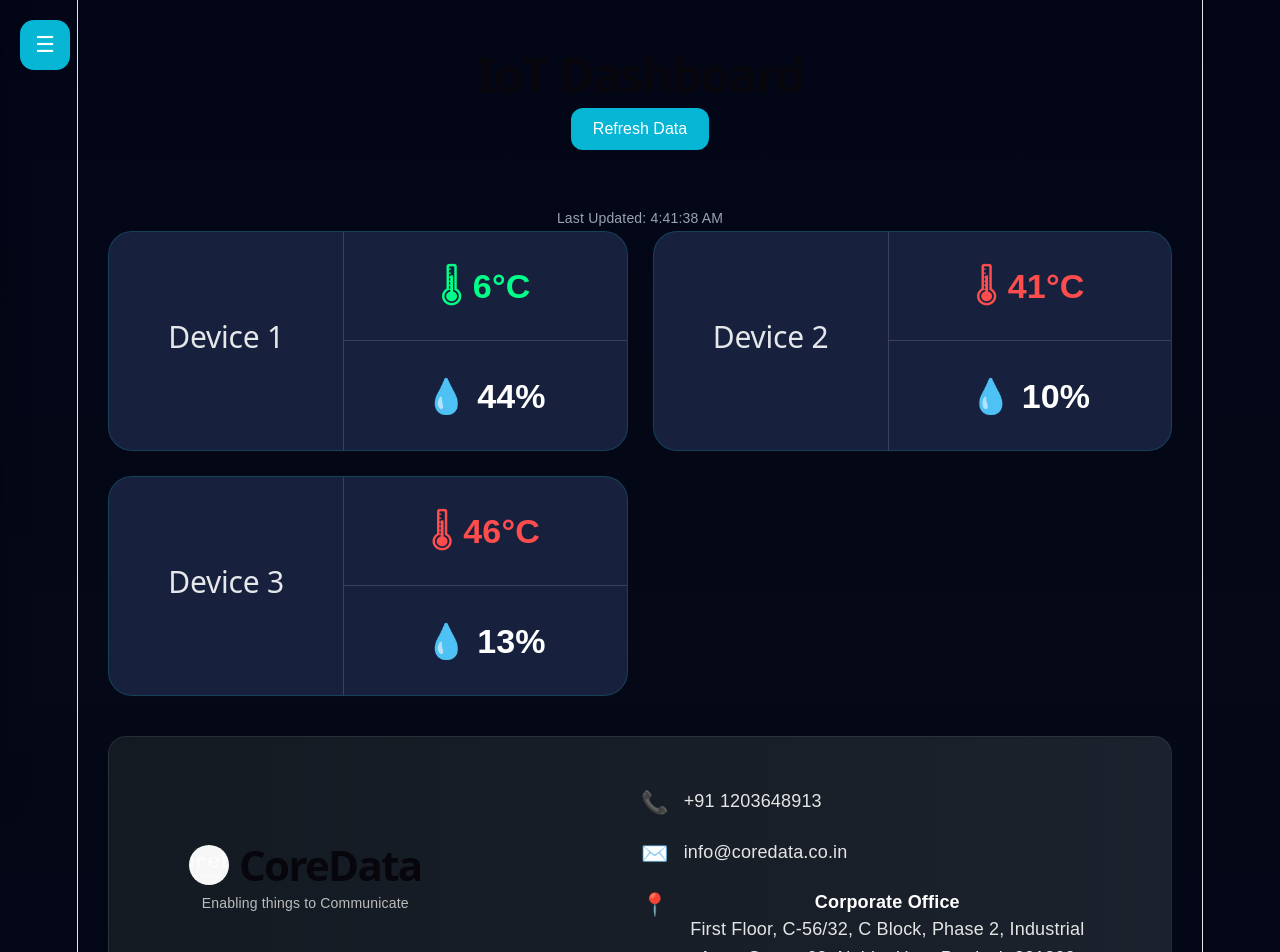
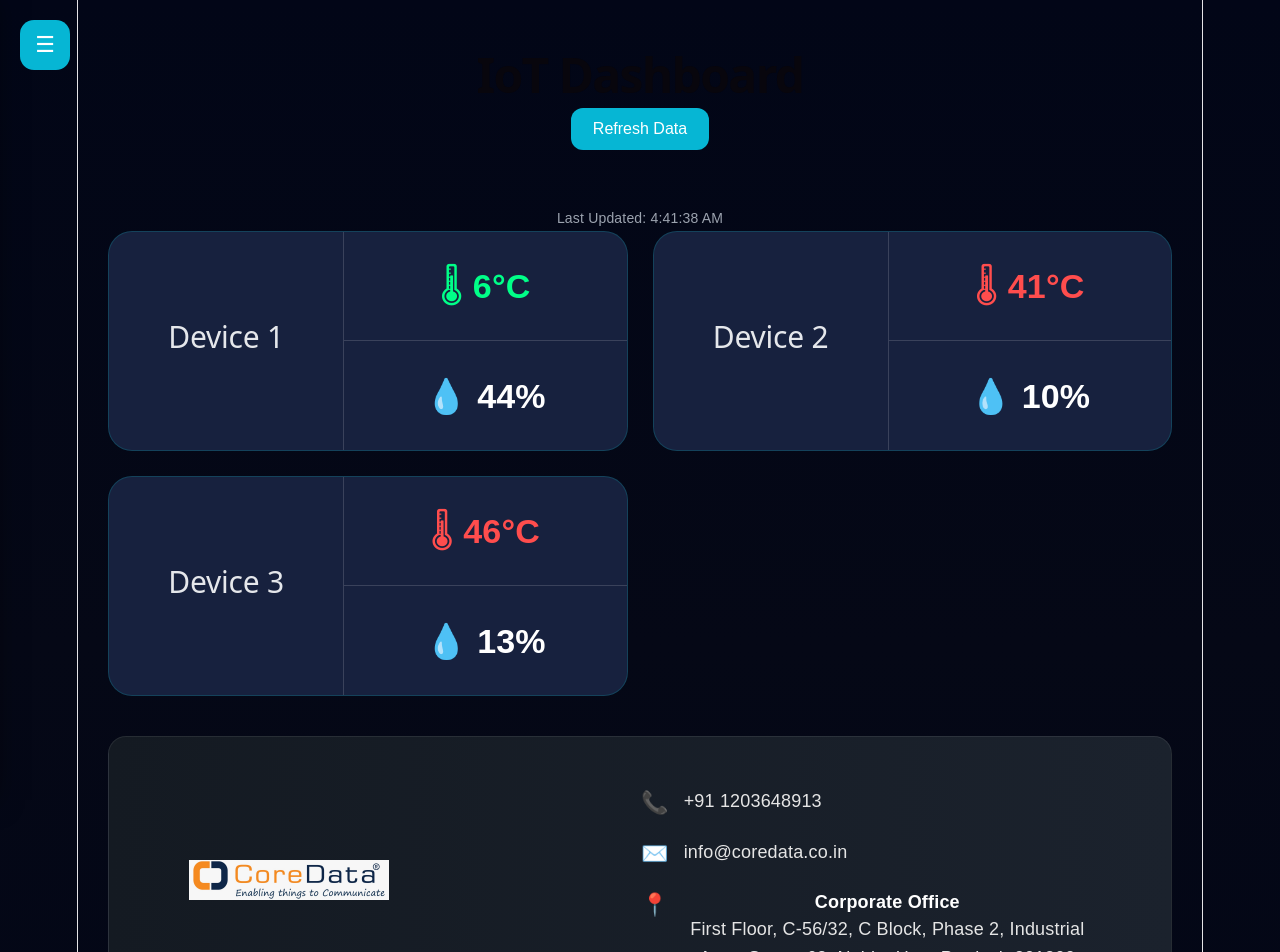
Before and after one commit to ArpitU/React-Projects, a React (Vite) app: page / in a window 1280 px wide. Shown: the top 952 px of the page. Built offline with nearby package versions, Linux system fonts and the light colour scheme.

Commit message:
Updated files

```diff
--- a/src/App.css
+++ b/src/App.css
@@ -335,12 +335,12 @@ body{
 }
 
 .footer-logo h1 img{
-  width:40px;
+  width:200px;
   height:40px;
 
   margin-right:10px;
 
-  border-radius:50%;
+  border-radius:0%;
 
   object-fit:cover;
 }
--- a/src/App.jsx
+++ b/src/App.jsx
@@ -1,6 +1,6 @@
 import './App.css';
 import { useState, useEffect } from "react";
-import logo from "./assets/logo.jpeg";
+import logo from "./assets/logo (2).jpeg";
 function App() {
 
   const [open, setOpen] = useState(false);
@@ -162,12 +162,10 @@ function App() {
 
             <h1>
               <img src={logo} alt="CoreData" />
-              CoreData
+
             </h1>
 
-            <p>
-              Enabling things to Communicate
-            </p>
+
 
           </div>
 
```
Also changed, not shown: src/assets/logo (2).jpeg (added).
